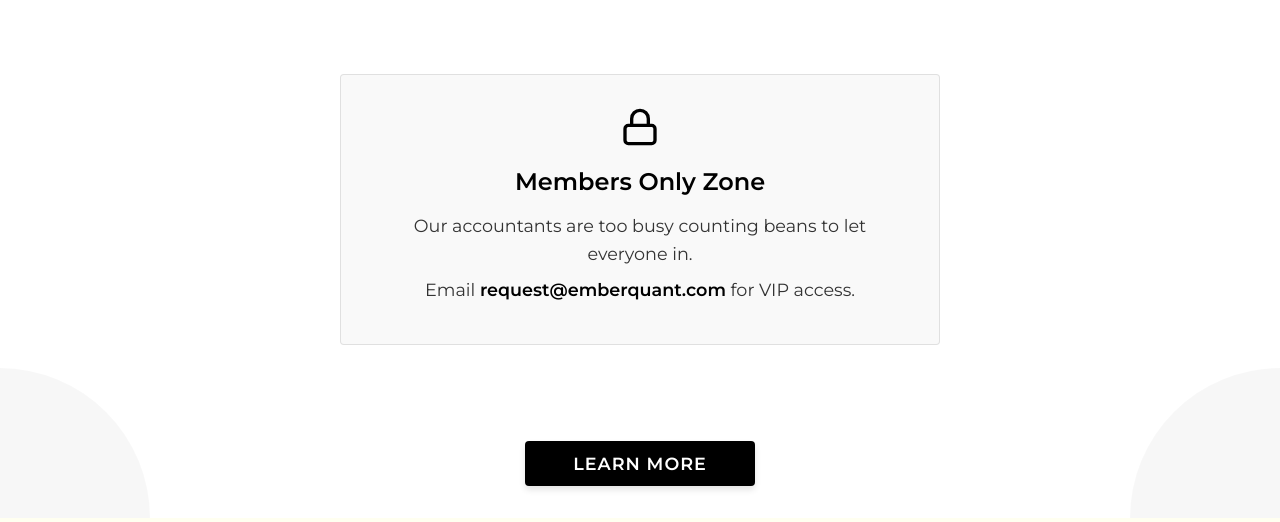
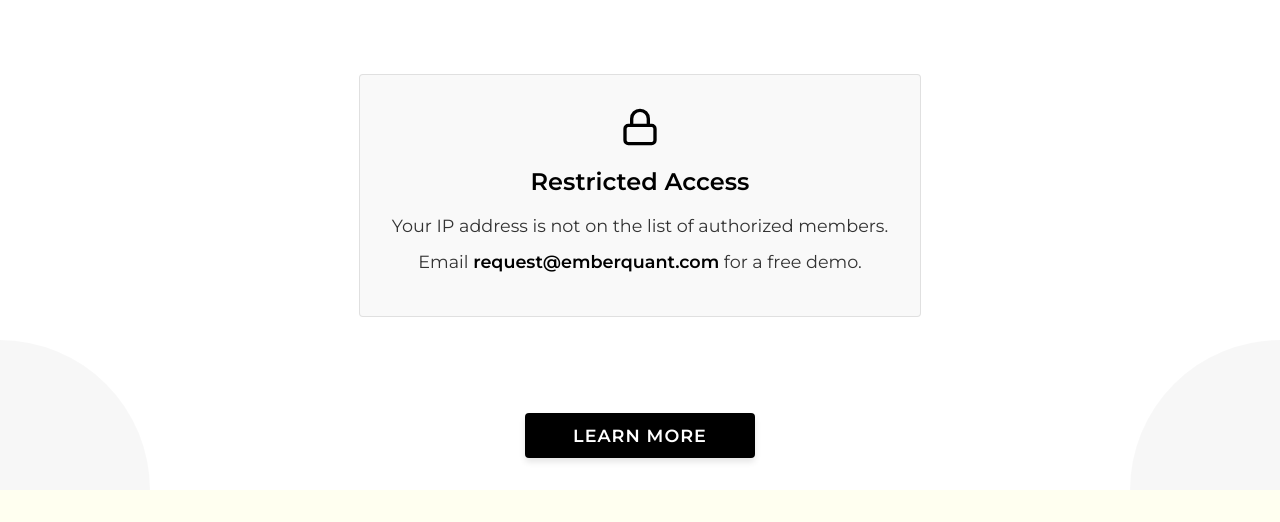
Before and after one commit to emberquant/restricted-access, a plain HTML site: page index.html in a window 1280 px wide. Shown: the part 328-850 px from the top of the page. After the commit the page ends 822 px from the top, so only its background shows below. Drawn offline with nearby package versions, Linux system fonts and the light colour scheme.

Commit message:
final index.html

```diff
--- a/index.html
+++ b/index.html
@@ -3,7 +3,7 @@
 <head>
     <meta charset="UTF-8">
     <meta name="viewport" content="width=device-width, initial-scale=1.0">
-    <title>Emberquant - Accounting Agentic Toolkit</title>
+    <title>Emberquant - an Accounting Agentic Toolkit</title>
     <style>
         @import url('https://fonts.googleapis.com/css2?family=Montserrat:wght@300;400;500;600;700&display=swap');
 
@@ -305,9 +305,9 @@
                     </svg>
                 </div>
                 <div class="restricted-text">
-                    <h3>Members Only Zone</h3>
-                    <p>Our accountants are too busy counting beans to let everyone in.</p>
-                    <p>Email <a href="mailto:request@emberquant.com" class="email">request@emberquant.com</a> for VIP access.</p>
+                    <h3>Restricted Access</h3>
+                    <p>Your IP address is not on the list of authorized members.</p>
+                    <p>Email <a href="mailto:request@emberquant.com" class="email">request@emberquant.com</a> for a free demo.</p>
                 </div>
             </div>
 
@@ -429,7 +429,7 @@
 
                 if (clickCount === 5) {
                     const messages = [
-                        "Still locked. Our accountants are very stubborn.",
+                        "Still locked. AI is pretty stubborn.",
                         "Nice try! But our spreadsheets are Fort Knox level secure.",
                         "You're persistent! Send that email though, seriously.",
                         "Clicking won't help, but we admire your determination!"
```
